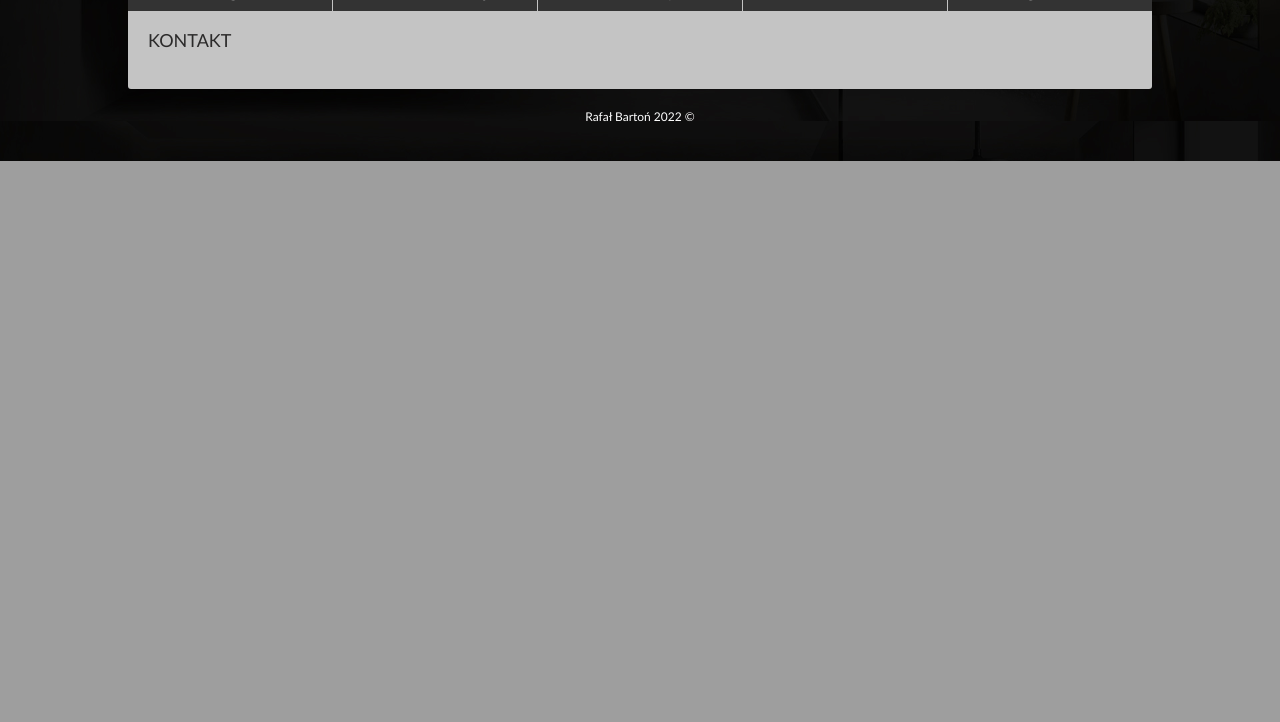
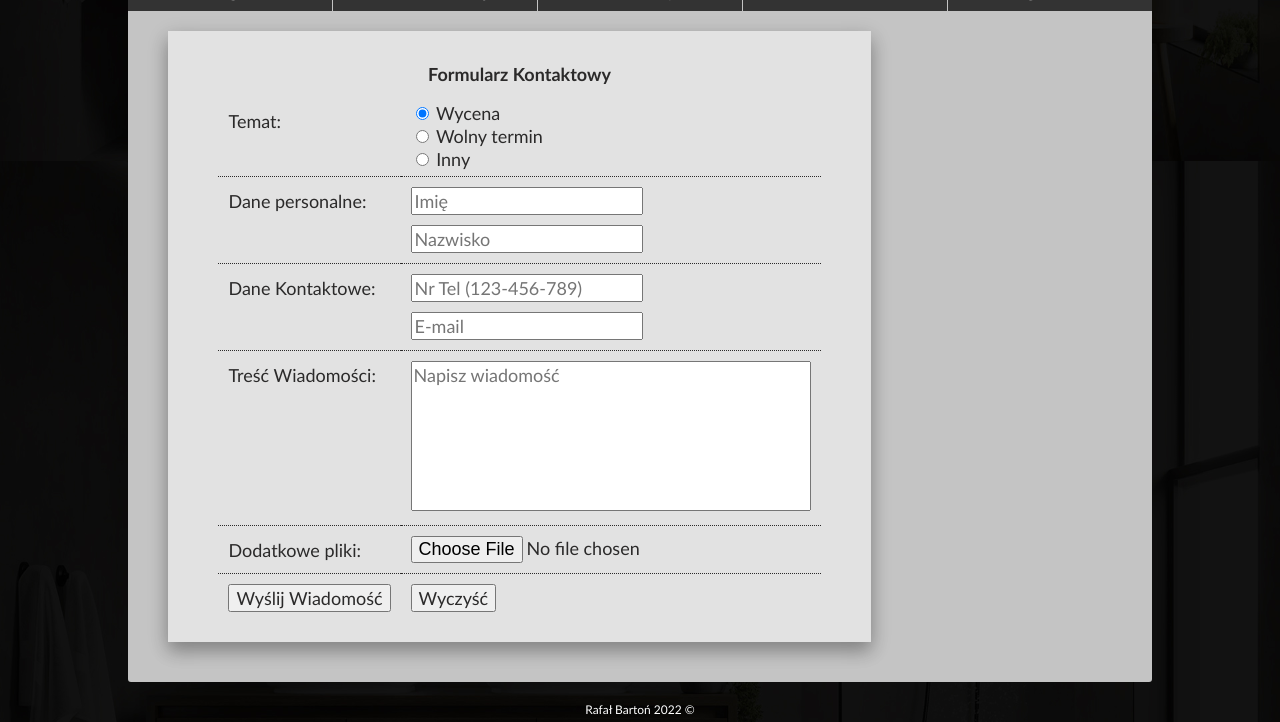
Before and after one commit to 787rafal/strona_kafelkowanie, a PHP site: page /kontakt.html in a window 1280 px wide. Shown: the part 639-1361 px from the top of the page. Before the commit the page ends 800 px from the top, so only its background shows below. Run offline with PHP 8.4, Linux system fonts and the light colour scheme; some web fonts are replaced.

Commit message:
konatakt 21.11.22

```diff
--- a/kontakt.html
+++ b/kontakt.html
@@ -44,8 +44,95 @@
         </div>
 
         <div id="main">
-        <p>KONTAKT</p>
-    </div>
+
+            <div class="respo_1">
+
+                <div class="respo_2 prod" style="flex:3 !important;">
+                    <h1 class="center"> Formularz Kontaktowy </h1>
+                    <div style="">
+
+                        <table id="form_kon" style="margin:0 auto;">
+                            <form action=""  method="get">
+                            <tr>
+                                <td><p>Temat: </p></td>
+                                <td>
+                                    <input type="radio" checked name="temat" id="Wycena" value="wycena">
+                                    <label for="Wycena">Wycena</label><br>
+                                    <input type="radio" name="temat" id="Termin" value="termin">
+                                    <label for="Termin">Wolny termin</label><br>
+                                    <input type="radio" name="temat" id="Inny" value="inny">
+                                    <label for="Inny">Inny</label>
+                                </td>
+                            </tr>
+                            <tr>
+                                <td><p>Dane personalne: </p></td>
+                                <td>
+                                    <input type="text" name="imie" id="imie" required placeholder="Imię"><br>
+                                    <input type="text" name="nazwisko" id="nazwisko" required placeholder="Nazwisko">
+                                </td>
+                            </tr>
+                            <tr>
+                                <td><p>Dane Kontaktowe: </p></td>
+                                <td>
+                                    <input type="tel" name="telefon" id="telefon" required pattern="[0-9]{3}-[0-9]{3}-[0-9]{3}" placeholder="Nr Tel (123-456-789)"><br>
+                                    <input type="email" name="mail" id="mail" required placeholder="E-mail">
+                                </td>
+                            </tr>
+                            <tr>
+                                <td><p>Treść Wiadomości: </p></td>
+                                <td>
+                                    <textarea name="wiadomosc" required id="wiadomosc" placeholder="Napisz wiadomość"></textarea>
+                                </td>
+                            </tr>
+                            <tr>
+                                <td><p>Dodatkowe pliki: </p></td>
+                                <td>
+                                    <input type="file" name="zalacznik" id="zalacznik">
+                                </td>
+                            </tr>
+                            <tr>
+                                <td>
+                                    <input type="submit" value="Wyślij Wiadomość">
+                                </td>
+                                <td>
+                                    <input type="reset" value="Wyczyść">
+                                </td>
+                            </tr>
+                        </form>
+                        </table>
+
+                    </div>
+                </div>
+
+                <div class="respo_2">
+
+                    <div style="display:flex;">
+                        <table id="ikony">
+                            <tr>
+                                <td><a href="mailto:kafelkownie@firma.pl"><i class="kontakt-icon">&#xe800;</i></a></td>
+                            </tr>
+                            <tr>
+                                <td><a href="tel:+123456789"><i class="kontakt-icon">&#xe801;</i></a></td>
+                            </tr>
+                            <tr>
+                                <td><a href="https://www.google.com/search?client=firefox-b-d&q=kafelkowanie%20firma%20opole&tbs=lrf:!1m4!1u3!2m2!3m1!1e1!1m4!1u2!2m2!2m1!1e1!2m1!1e2!2m1!1e3!3sIAE,lf:1,lf_ui:2&tbm=lcl&sxsrf=ALiCzsZrY-7plJIdDgTDIjGh-AztKMZKaw:1669066523618&rflfq=1&num=10&rldimm=17441725756119358314&lqi=ChhrYWZlbGtvd2FuaWUgZmlybWEgb3BvbGVaGiIYa2FmZWxrb3dhbmllIGZpcm1hIG9wb2xlegVPcG9sZZIBEmdlbmVyYWxfY29udHJhY3RvcqoBGhABKhYiEmthZmVsa293YW5pZSBmaXJtYSgL&ved=2ahUKEwjlrfypncD7AhWjtIsKHaYwBagQvS56BAg4EAE&sa=X&rlst=f#rlfi=hd:;si:17441725756119358314,l,ChhrYWZlbGtvd2FuaWUgZmlybWEgb3BvbGVaGiIYa2FmZWxrb3dhbmllIGZpcm1hIG9wb2xlegVPcG9sZZIBEmdlbmVyYWxfY29udHJhY3RvcqoBGhABKhYiEmthZmVsa293YW5pZSBmaXJtYSgL;mv:[[50.775258199999996,18.2412226],[50.608728400000004,17.8669147]];tbs:lrf:!1m4!1u3!2m2!3m1!1e1!1m4!1u2!2m2!2m1!1e1!2m1!1e2!2m1!1e3!3sIAE,lf:1,lf_ui:2" target="_blank"><i class="kontakt-icon">&#xf1a0;</i></a></td>
+                            </tr>
+                            <tr>
+                                <td><a href="https://www.facebook.com/PlytkowanieOpole" target="_blank"><i class="kontakt-icon">&#xf308;</i></a></td>
+                            </tr>
+                        </table>
+
+
+
+
+
+                    </div>
+                </div>
+
+            </div>
+
+
+        </div>
 
     </div>
     <p class="stopka">Rafał Bartoń 2022 &copy;</p>
--- a/respo.css
+++ b/respo.css
@@ -21,4 +21,14 @@
     .rea_img:hover{
         position:inherit;
     }
+    #form_kon textarea{
+        width: auto;
+        height: 150px;
+        margin-bottom: 5px;
+        margin-top: 5px;
+      }
+    #form_kon #zalacznik{
+        width: 240px;
+    }
+
   }
--- a/scripts/menu.js
+++ b/scripts/menu.js
@@ -14,5 +14,5 @@ function menu(){
         men.classList.remove('js_ham');
         bool = false;
     }
-    console.log(men);
+    //console.log(men);
 }
--- a/style.css
+++ b/style.css
@@ -215,3 +215,66 @@ body{
   font-size: 25px;
   font-weight: bold;
 }
+
+#form_kon textarea{
+  resize:none;
+  width: 400px;
+  height: 150px;
+  margin-bottom: 5px;
+  margin-top: 5px;
+}
+
+#form_kon td{
+  padding: 5px 10px;
+}
+#form_kon input{
+  margin-bottom: 5px;
+  margin-top: 5px;
+}
+#form_kon tr td:first-child{
+  vertical-align: top;
+}
+
+#form_kon tr{
+  border-bottom: 1px dotted #2b2a2a;
+  padding-top:10px;
+}
+#form_kon td p{
+  padding-top: 8px;
+}
+#form_kon tr:last-child{
+  border-bottom: 0;
+  padding-top:10px;
+}
+
+.kontakt-icon{
+  font-family: "fontello";
+    font-style: normal;
+    font-weight: normal;
+    font-size: 50px;
+    padding: 10px;
+    vertical-align: middle;
+    transition: 0.2s;
+    width:76px;
+    height: 76px;
+    display: inline-block;
+
+}
+#ikony{
+  margin:0 auto;
+  height: 100%;
+}
+#ikony td{
+  padding: 20px;
+  text-align: center;
+}
+
+#ikony a{
+  text-decoration: none;
+}
+
+#ikony i:hover{
+  color:white;
+  border-radius: 200px;
+  background-color: #2b2a2a;
+}
```
Also changed, not shown: scripts/menu.txt (deleted).
